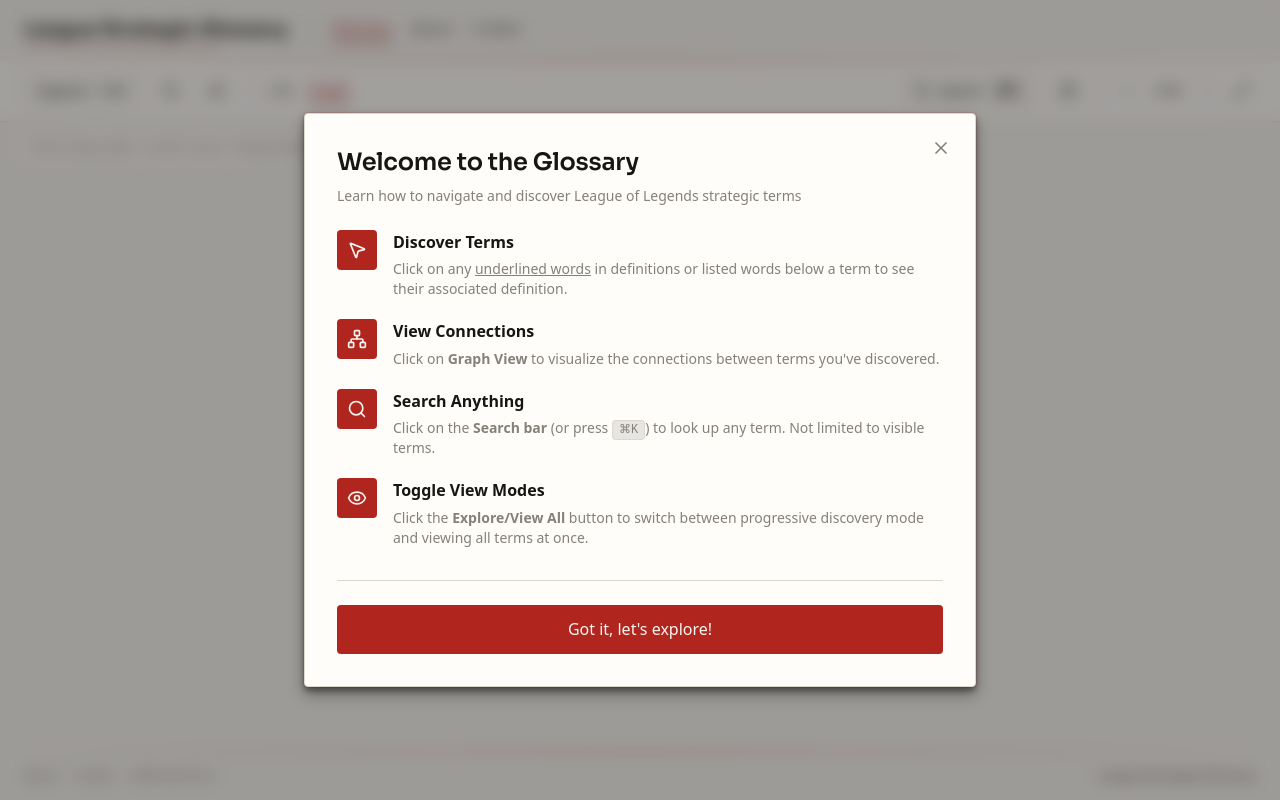
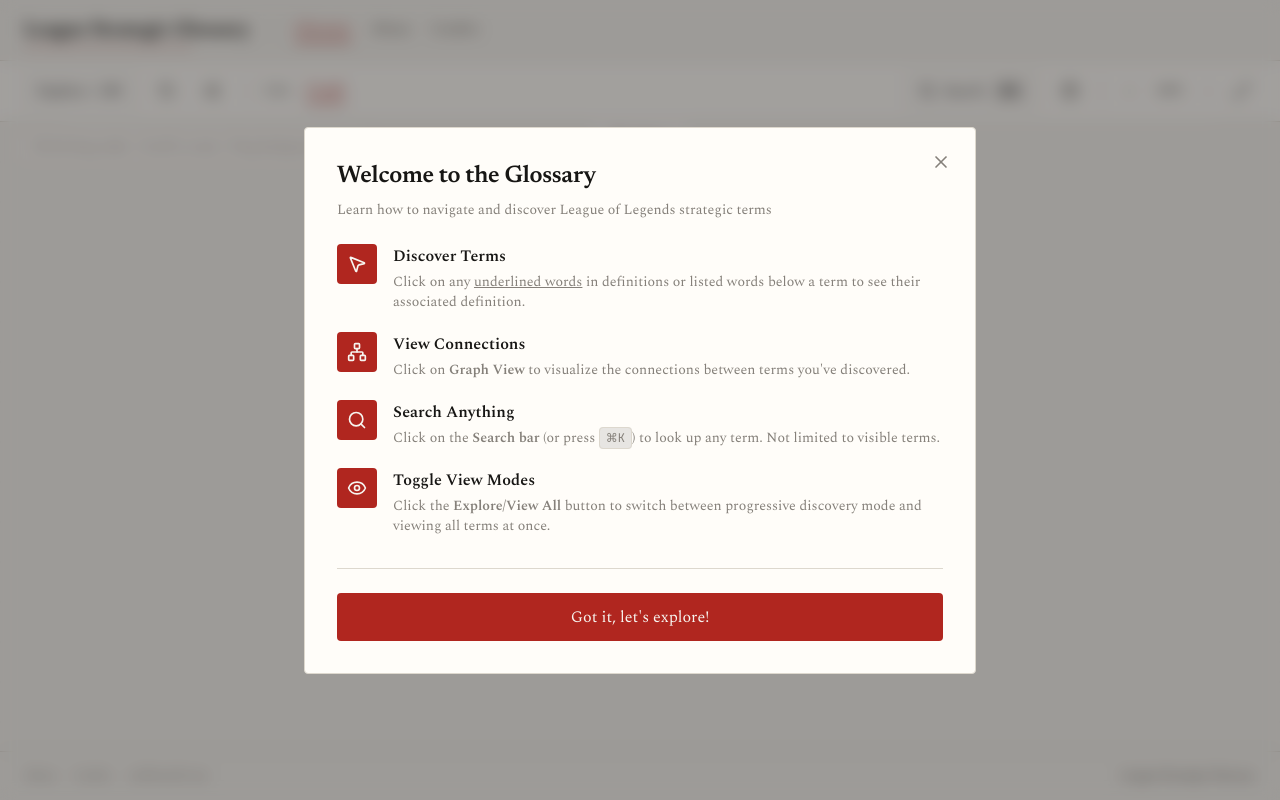
Before and after one commit to peachfuzzz/league-strategic-glossary, a Next.js app: page / in a window 1280 px wide. Built offline with nearby package versions, Linux system fonts and the light colour scheme.

Commit message:
pass 2 stage a
starting the big typography changes, messing with fonts right now

```diff
--- a/src/app/globals.css
+++ b/src/app/globals.css
@@ -22,49 +22,43 @@
   --color-signal-2:   #7A1A15;  /* hover/active */
 
   /* Type */
-  --font-display: "Newsreader", Georgia, serif;
-  --font-body:    "Source Serif 4", Georgia, serif;
-  --font-ui:      "Inter", system-ui, sans-serif;
-  --font-mono:    "JetBrains Mono", ui-monospace, monospace;
+  --font-display: var(--font-newsreader), Georgia, serif;
+  --font-body:    var(--font-spectral), Georgia, serif;
+  --font-ui:      var(--font-inter), system-ui, sans-serif;
+  --font-mono:    var(--font-jetbrains-mono), ui-monospace, monospace;
 
   /* Rhythm */
   --spacing-entry: 3rem;   /* between glossary entries */
   --measure: 68ch;
 }
 
-/* Font loading is untouched in Pass 1 (next/font wiring lands in Pass 2).
-   Keep the existing alias so body copy doesn't shift. */
-:root {
-  --font-sans: var(--font-source-sans);
-}
-
 body {
   background: var(--color-paper);
   color: var(--color-ink);
-  font-family: var(--font-sans);
+  font-family: var(--font-body);
   -webkit-font-smoothing: antialiased;
   -moz-osx-font-smoothing: grayscale;
-  line-height: 1.6;
+  line-height: 1.5;
 }
 
-/* Display font for titles - Sora geometric sans */
+/* Headword face — Newsreader, weight 600, tight tracking */
 .font-display {
-  font-family: var(--font-display), system-ui, sans-serif;
+  font-family: var(--font-display);
   font-weight: 600;
   letter-spacing: -0.01em;
 }
 
-/* Body text */
+/* Body face — Spectral */
 .font-body {
-  font-family: var(--font-sans);
+  font-family: var(--font-body);
   font-weight: 400;
 }
 
-/* Small caps for labels */
+/* Small caps for labels (also-known-as, category, see-also). Real small
+   caps where the face supports them; browsers synthesize otherwise. */
 .small-caps {
-  font-variant: small-caps;
+  font-variant-caps: small-caps;
   letter-spacing: 0.05em;
-  font-size: 0.85em;
 }
 
 /* Section heading utility (ALSO SEE, REFERENCED BY, etc.) */
@@ -137,13 +131,6 @@
     0 2px 6px rgba(0, 0, 0, 0.2);
 }
 
-.shadow-paper-lg {
-  box-shadow:
-    0 4px 6px rgba(0, 0, 0, 0.4),
-    0 8px 16px rgba(0, 0, 0, 0.3),
-    0 0 0 1px color-mix(in srgb, var(--color-signal) 15%, transparent);  /* Subtle signal glow */
-}
-
 /* Card hover utility */
 .card-hover {
   transition: all 200ms ease;
@@ -160,18 +147,6 @@
 /* Signal accent border */
 .border-accent-subtle {
   border-color: color-mix(in srgb, var(--color-signal) 30%, transparent);
-}
-
-/* Signal gradient line (for header/footer borders) */
-.border-gold-gradient {
-  border-image: linear-gradient(
-    90deg,
-    transparent 0%,
-    color-mix(in srgb, var(--color-signal) 30%, transparent) 15%,
-    var(--color-signal) 50%,
-    color-mix(in srgb, var(--color-signal) 30%, transparent) 85%,
-    transparent 100%
-  ) 1;
 }
 
 /* Hand-drawn divider */
--- a/src/app/layout.tsx
+++ b/src/app/layout.tsx
@@ -1,19 +1,49 @@
 import type { Metadata } from "next";
-import { Source_Sans_3, Sora } from "next/font/google";
+import { Newsreader, Source_Serif_4, Inter, JetBrains_Mono, Crimson_Pro, Spectral, Literata } from "next/font/google";
 import "./globals.css";
 import Header from "@/components/Header";
 import Footer from "@/components/Footer";
 
-const sourceSans = Source_Sans_3({
-  variable: "--font-source-sans",
+const newsreader = Newsreader({
+  variable: "--font-newsreader",
   subsets: ["latin"],
-  weight: ["300", "400", "600", "700"],
+  weight: ["400", "500", "600", "700"],
 });
 
-const sora = Sora({
-  variable: "--font-display",
+const sourceSerif = Source_Serif_4({
+  variable: "--font-source-serif",
   subsets: ["latin"],
   weight: ["400", "600", "700"],
+});
+
+const spectral = Spectral({
+  subsets: ["latin"],
+  variable: "--font-spectral",
+  weight: ["400", "600"],
+});
+
+const crimsonPro = Crimson_Pro({
+  subsets: ["latin"],
+  variable: "--font-crimson-pro",
+  display: "swap",
+});
+
+const literata   = Literata({
+  subsets: ["latin"],
+  variable: "--font-literata",
+  display: "swap"
+});
+
+const inter = Inter({
+  variable: "--font-inter",
+  subsets: ["latin"],
+  weight: ["400", "500", "600"],
+});
+
+const jetbrainsMono = JetBrains_Mono({
+  variable: "--font-jetbrains-mono",
+  subsets: ["latin"],
+  weight: ["400", "500"],
 });
 
 export const metadata: Metadata = {
@@ -27,10 +57,11 @@
   children: React.ReactNode;
 }>) {
   return (
-    <html lang="en">
-      <body
-        className={`${sourceSans.variable} ${sora.variable} antialiased flex flex-col h-screen overflow-hidden`}
-      >
+    <html
+      lang="en"
+      className={`${newsreader.variable} ${spectral.variable} ${inter.variable} ${jetbrainsMono.variable}`}
+    >
+      <body className="antialiased flex flex-col h-screen overflow-hidden">
         <Header />
         <main className="flex-1 flex flex-col overflow-y-auto">
           {children}
--- a/src/components/Footer.tsx
+++ b/src/components/Footer.tsx
@@ -2,7 +2,7 @@
 
 export default function Footer() {
   return (
-    <footer className="bg-paper border-t border-gold-gradient flex-shrink-0">
+    <footer className="bg-paper border-t border-rule flex-shrink-0">
       <div className="max-w-7xl mx-auto px-6 py-4 flex items-center justify-between text-xs text-ink-3">
         <div className="flex items-center gap-4">
           <Link href="/about" className="hover:text-signal transition-colors">
--- a/src/components/GraphView.tsx
+++ b/src/components/GraphView.tsx
@@ -729,7 +729,7 @@
 
       {/* Selected node info panel */}
       {selectedNode && (
-        <div className="fixed bottom-[72px] right-6 z-40 bg-paper-2 border border-signal/25 rounded shadow-paper-lg p-5 max-w-sm max-h-[calc(100vh-12rem)] overflow-y-auto" style={{ borderTop: '2px solid color-mix(in srgb, var(--color-signal) 50%, transparent)' }}>
+        <div className="fixed bottom-[72px] right-6 z-40 bg-paper-2 border border-signal/25 rounded p-5 max-w-sm max-h-[calc(100vh-12rem)] overflow-y-auto" style={{ borderTop: '2px solid color-mix(in srgb, var(--color-signal) 50%, transparent)' }}>
           <div className="flex items-start justify-between gap-3 mb-3">
             <div className="flex-1">
               <h3 className="text-xl font-display leading-tight">
--- a/src/components/Header.tsx
+++ b/src/components/Header.tsx
@@ -13,7 +13,7 @@
   const pathname = usePathname();
 
   return (
-    <header className="bg-paper border-b border-gold-gradient shadow-lg flex-shrink-0 relative z-50">
+    <header className="bg-paper border-b border-rule shadow-lg flex-shrink-0 relative z-50">
       <div className="max-w-7xl mx-auto px-6 py-4 flex items-center gap-6">
         <Link href="/" className="group relative text-xl font-display text-ink hover:text-signal transition-colors">
           League Strategic Glossary
--- a/src/components/HelpCard.tsx
+++ b/src/components/HelpCard.tsx
@@ -17,7 +17,7 @@
       onClick={onClose}
     >
       <div
-        className="bg-paper-2 rounded border border-rule shadow-paper-lg w-full max-w-2xl p-8 relative"
+        className="bg-paper-2 rounded border border-rule w-full max-w-2xl p-8 relative"
         onClick={e => e.stopPropagation()}
       >
         {/* Close button */}
--- a/src/components/SearchOverlay.tsx
+++ b/src/components/SearchOverlay.tsx
@@ -51,7 +51,7 @@
       onClick={onClose}
     >
       <div
-        className="bg-paper-2 rounded border border-rule shadow-paper-lg w-full max-w-2xl"
+        className="bg-paper-2 rounded border border-rule w-full max-w-2xl"
         onClick={e => e.stopPropagation()}
       >
         <div className="flex items-center gap-3 px-4 py-3 border-b border-rule">
--- a/src/components/TermPageContent.tsx
+++ b/src/components/TermPageContent.tsx
@@ -19,7 +19,7 @@
   const displayDefinition = term.definition.replace(/`([^`]+)`/g, '$1');
 
   if (!term.autoLinks || term.autoLinks.length === 0) {
-    return <p className="text-ink-2 leading-relaxed text-base">{displayDefinition}</p>;
+    return <p className="text-ink-2 text-[1.0625rem] leading-[1.65]">{displayDefinition}</p>;
   }
 
   // Build a map of term IDs to their display names and patterns
@@ -74,7 +74,7 @@
       <Link
         key={`${match.linkId}-${i}`}
         href={`/term/${match.linkId}`}
-        className="text-signal hover:text-signal-2 underline decoration-1 underline-offset-2 transition-colors"
+        className="text-signal decoration-signal/40 hover:text-signal-2 underline decoration-1 underline-offset-2 transition-colors"
       >
         {match.text}
       </Link>
@@ -114,11 +114,11 @@
         </Link>
 
         {/* Term header */}
-        <h1 className="text-4xl font-display text-ink mb-3">{term.term}</h1>
+        <h1 className="text-2xl font-display text-ink mb-3">{term.term}</h1>
 
         {/* Alternates */}
         {term.alternates && term.alternates.length > 0 && (
-          <p className="text-ink-3 text-sm mb-4">
+          <p className="text-ink-3 text-[0.8125rem] font-ui small-caps mb-4">
             Also known as: {term.alternates.join(', ')}
           </p>
         )}
```
Also changed, not shown: src/components/ListView.tsx (+7 -7 lines).
